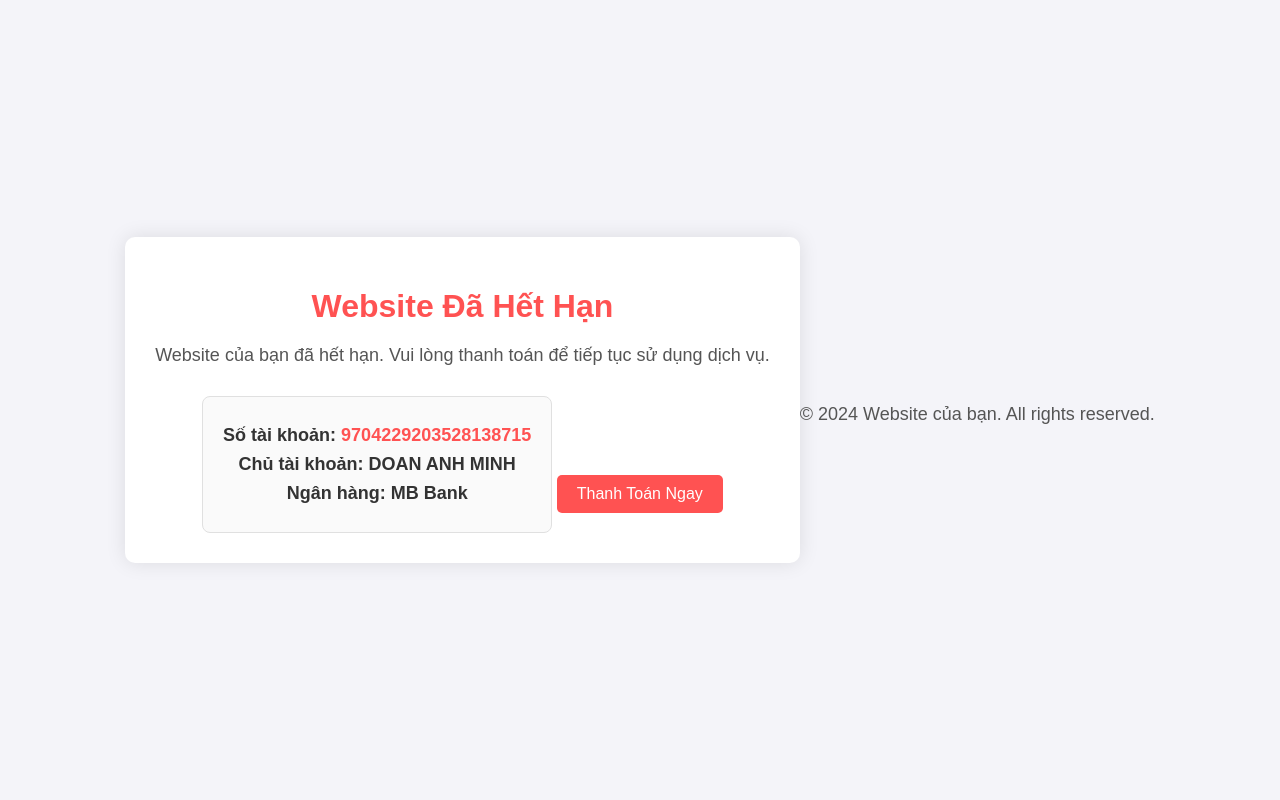
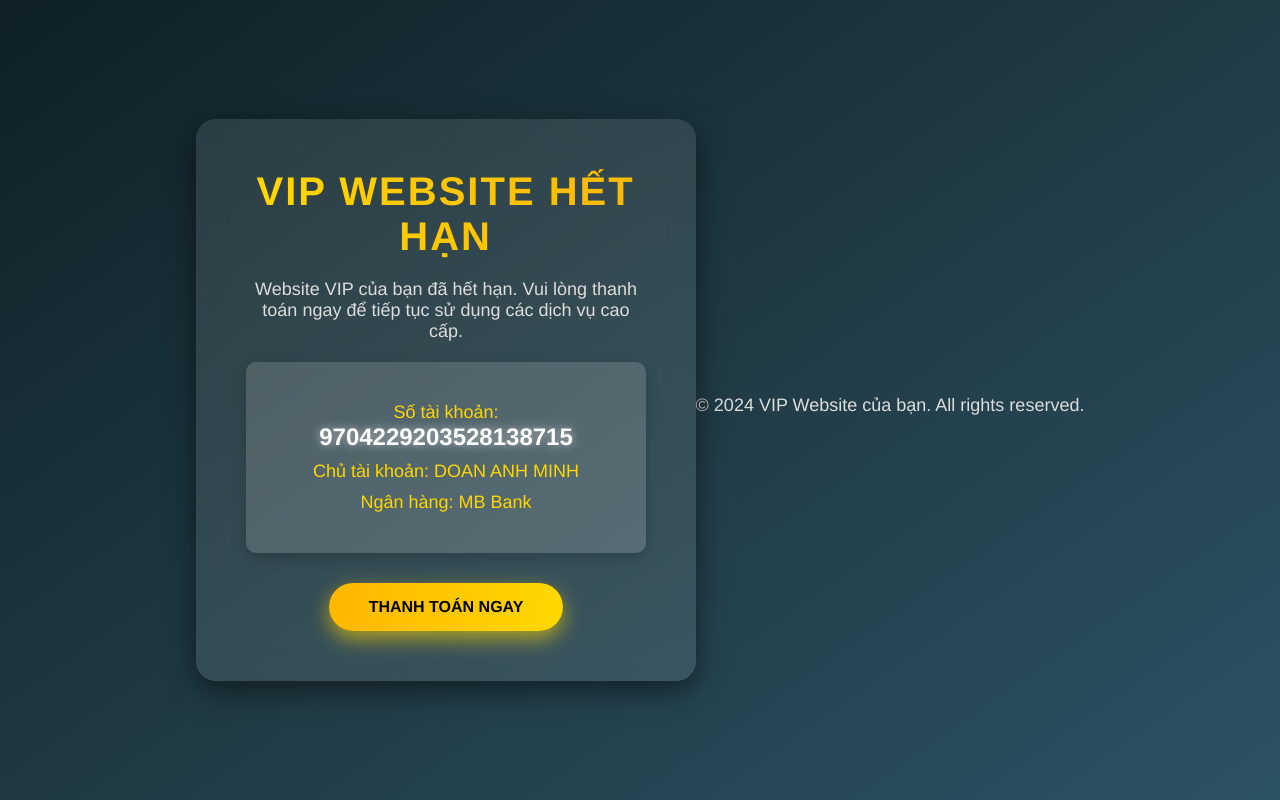
Before and after one commit to doanminhquan2k9/shoptienvuong.com, a plain HTML site: page index.html in a window 1280 px wide. Drawn offline with Linux system fonts and the light colour scheme.

Commit message:
Update index.html

```diff
--- a/index.html
+++ b/index.html
@@ -6,82 +6,115 @@
     <meta name="viewport" content="width=device-width, initial-scale=1.0">
     <title>Website Hết Hạn</title>
     <style>
-        body {
-            font-family: 'Arial', sans-serif;
-            background-color: #f4f4f9;
+        * {
             margin: 0;
             padding: 0;
+            box-sizing: border-box;
+        }
+
+        body {
+            font-family: 'Helvetica Neue', sans-serif;
+            background: linear-gradient(145deg, #0f2027, #203a43, #2c5364);
+            height: 100vh;
             display: flex;
             justify-content: center;
             align-items: center;
-            height: 100vh;
+            color: #fff;
+            background-attachment: fixed;
         }
 
         .container {
+            background: rgba(255, 255, 255, 0.1);
+            padding: 50px;
+            border-radius: 20px;
+            backdrop-filter: blur(15px);
+            box-shadow: 0 10px 30px rgba(0, 0, 0, 0.5);
             text-align: center;
-            background-color: white;
-            padding: 30px;
-            border-radius: 10px;
-            box-shadow: 0px 0px 20px rgba(0, 0, 0, 0.1);
+            max-width: 500px;
+            width: 100%;
+            animation: fadeIn 1s ease-out;
         }
 
         h1 {
-            color: #ff5252;
+            font-size: 40px;
             margin-bottom: 20px;
+            letter-spacing: 2px;
+            font-weight: bold;
+            text-transform: uppercase;
+            background: linear-gradient(90deg, #ffd700, #ffb700);
+            -webkit-background-clip: text;
+            color: transparent;
         }
 
         p {
             font-size: 18px;
-            color: #555;
-            margin-bottom: 10px;
+            color: #ddd;
+            margin-bottom: 20px;
         }
 
         .payment-info {
-            background-color: #fafafa;
-            padding: 20px;
-            border-radius: 8px;
-            border: 1px solid #e0e0e0;
-            display: inline-block;
+            background: rgba(255, 255, 255, 0.15);
+            padding: 30px;
+            border-radius: 10px;
+            box-shadow: 0 5px 15px rgba(0, 0, 0, 0.2);
             margin-top: 20px;
         }
 
         .payment-info p {
-            margin: 8px 0;
-            color: #333;
-            font-weight: bold;
+            margin: 10px 0;
+            font-size: 18px;
+            color: #ffd700;
         }
 
         .account-number {
-            color: #ff5252;
+            font-size: 24px;
+            font-weight: bold;
+            color: #fff;
+            text-shadow: 0 0 10px rgba(255, 255, 255, 0.6);
         }
 
         .button {
             display: inline-block;
-            padding: 10px 20px;
-            background-color: #ff5252;
-            color: white;
+            margin-top: 30px;
+            padding: 15px 40px;
+            background: linear-gradient(90deg, #ffb700, #ffd700);
+            color: #000;
+            font-weight: bold;
+            text-transform: uppercase;
+            border-radius: 30px;
             text-decoration: none;
-            border-radius: 5px;
-            margin-top: 20px;
-            transition: background-color 0.3s ease;
+            box-shadow: 0 8px 20px rgba(255, 215, 0, 0.6);
+            transition: transform 0.3s ease, box-shadow 0.3s ease;
         }
 
         .button:hover {
-            background-color: #e04848;
+            transform: translateY(-5px);
+            box-shadow: 0 12px 30px rgba(255, 215, 0, 0.8);
         }
 
         footer {
-            margin-top: 20px;
+            margin-top: 30px;
             font-size: 14px;
-            color: #777;
+            color: rgba(255, 255, 255, 0.7);
+        }
+
+        @keyframes fadeIn {
+            from {
+                opacity: 0;
+                transform: scale(0.9);
+            }
+            to {
+                opacity: 1;
+                transform: scale(1);
+            }
         }
     </style>
 </head>
 
 <body>
     <div class="container">
-        <h1>Website Đã Hết Hạn</h1>
-        <p>Website của bạn đã hết hạn. Vui lòng thanh toán để tiếp tục sử dụng dịch vụ.</p>
+        <h1>VIP Website Hết Hạn</h1>
+        <p>Website VIP của bạn đã hết hạn. Vui lòng thanh toán ngay để tiếp tục sử dụng các dịch vụ cao cấp.</p>
         <div class="payment-info">
             <p>Số tài khoản: <span class="account-number">9704229203528138715</span></p>
             <p>Chủ tài khoản: DOAN ANH MINH</p>
@@ -91,7 +124,7 @@
     </div>
 
     <footer>
-        <p>&copy; 2024 Website của bạn. All rights reserved.</p>
+        <p>&copy; 2024 VIP Website của bạn. All rights reserved.</p>
     </footer>
 </body>
 
```
